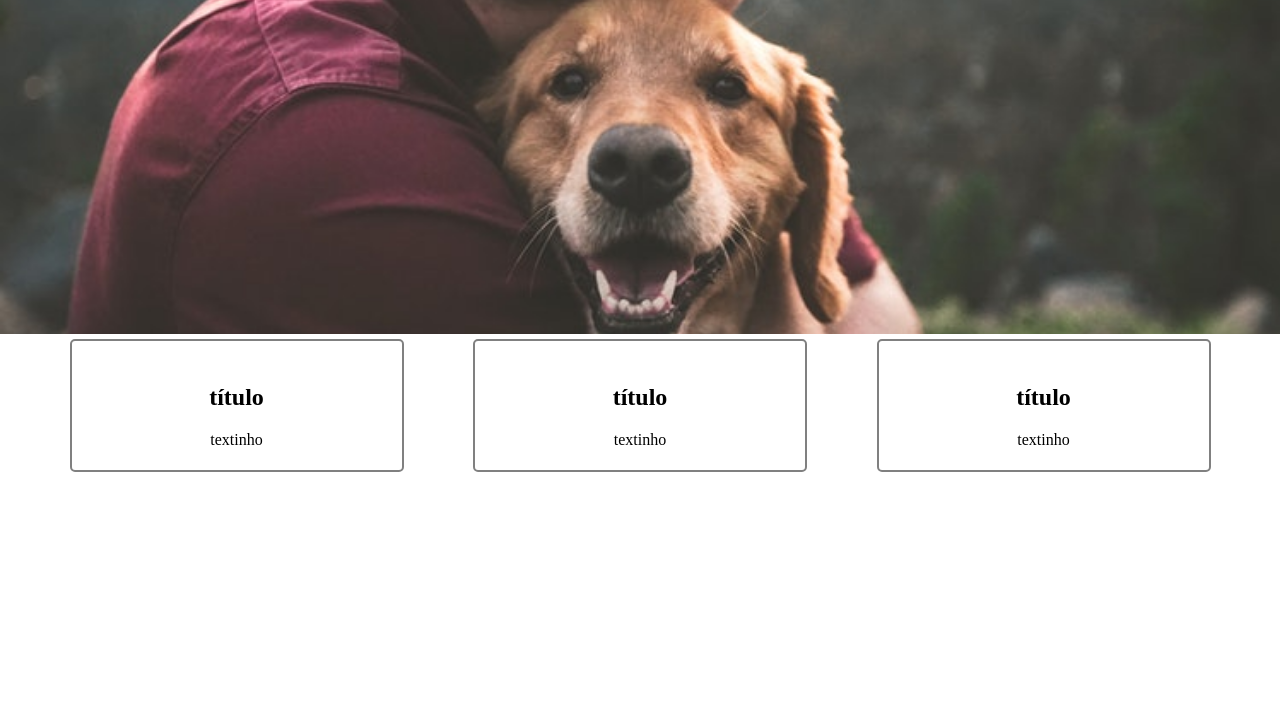
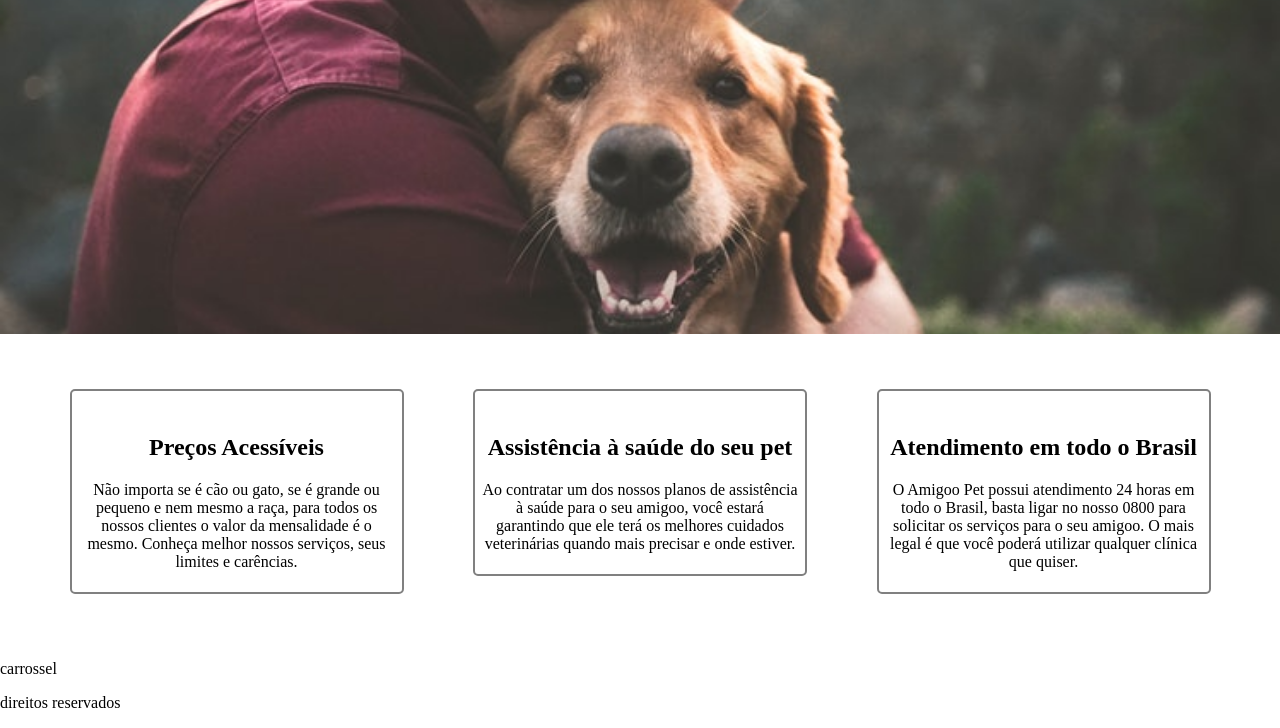
Before and after one commit to carolinecarol/projeto, a website: page index.html in a window 1280 px wide. Shown: the part 306-1034 px from the top of the page. Before the commit the page ends 800 px from the top, so only its background shows below. Drawn offline with nearby package versions, Linux system fonts and the light colour scheme; files that its build step writes are made by us from their sources; a web font is replaced by a local one.

Commit message:
adicionando parallax e atualizando grid

```diff
--- a/index.html
+++ b/index.html
@@ -44,29 +44,43 @@
     <section class="banner">
         <div>
             <h1>HELPET</h1>
-            <P>É uma empresa de planos de assistencia a saude para animais de estimação, com atendimento 24 horas em toda capital</P>
+            <P>É uma empresa de planos de assistencia a saude para animais de estimação, com atendimento 24 horas em
+                toda capital</P>
         </div>
     </section>
 
     <section class="card">
         <div>
             <img src="" alt="">
-            <h2>título</h2>
-            <p>textinho</p>
+            <h2>Preços Acessíveis</h2>
+            <p>Não importa se é cão ou gato, se é grande ou pequeno e nem mesmo a raça, para todos os nossos clientes o
+                valor da mensalidade é o mesmo. Conheça melhor nossos serviços, seus limites e carências.</p>
         </div>
         <div>
             <img src="" alt="">
-            <h2>título</h2>
-            <p>textinho</p>
+            <h2>Assistência à saúde do seu pet</h2>
+            <p>Ao contratar um dos nossos planos de assistência à saúde para o seu amigoo, você estará garantindo que
+                ele terá os melhores cuidados veterinárias quando mais precisar e onde estiver.</p>
         </div>
         <div>
             <img src="" alt="">
-            <h2>título</h2>
-            <p>textinho</p>
+            <h2>Atendimento em todo o Brasil</h2>
+            <p>O Amigoo Pet possui atendimento 24 horas em todo o Brasil, basta ligar no nosso 0800 para solicitar os
+                serviços para o seu amigoo. O mais legal é que você poderá utilizar qualquer clínica que quiser.</p>
         </div>
+
     </section>
 
+    <section class="carrossel">
+        <p>carrossel</p>
 
+    </section>
+
+    <footer>
+        <div>
+            <p>direitos reservados</p>
+        </div>
+    </footer>
 
 
 
--- a/js/script.js
+++ b/js/script.js
@@ -4,6 +4,4 @@ const escondeMenu = document.querySelector("#esconde");
 
 botaoMenu.onclick = () => {
   escondeMenu.classList.toggle('visible');
-  console.log('oi');
-
   }
--- a/package.json
+++ b/package.json
@@ -4,7 +4,7 @@
   "description": "",
   "main": "index.js",
   "scripts": {
-    "start":"npx http-server",
+    "start": "npx http-server",
     "test": "echo \"Error: no test specified\" && exit 1"
   },
   "keywords": [],
@@ -18,6 +18,7 @@
     "gulp-sass": "^4.0.2",
     "gulp-sourcemaps": "^2.6.4",
     "http-server": "^0.11.1",
+    "init": "^0.1.2",
     "node-sass": "^4.9.4"
   }
 }
--- a/scss/main.scss
+++ b/scss/main.scss
@@ -117,14 +117,13 @@ nav{
 section.banner{
     background-image: url(../img/capa.jpg);
     background-position: center;
+    background-repeat: no-repeat;
     background-size: cover;
+    background-attachment: fixed;
     height: 80vh;
 
     div{
         padding: 170px;
-
-
-
 
         h1{
             margin: 0;
@@ -160,6 +159,8 @@ section.card{
     display: flex;
     justify-content: space-evenly;
     margin-top: 5px;
+    padding-top: 50px;
+    padding-bottom: 50px;
 
     div {
 
```
Also changed, not shown: css/main.css, dist/bundle.js, 1 other file.
